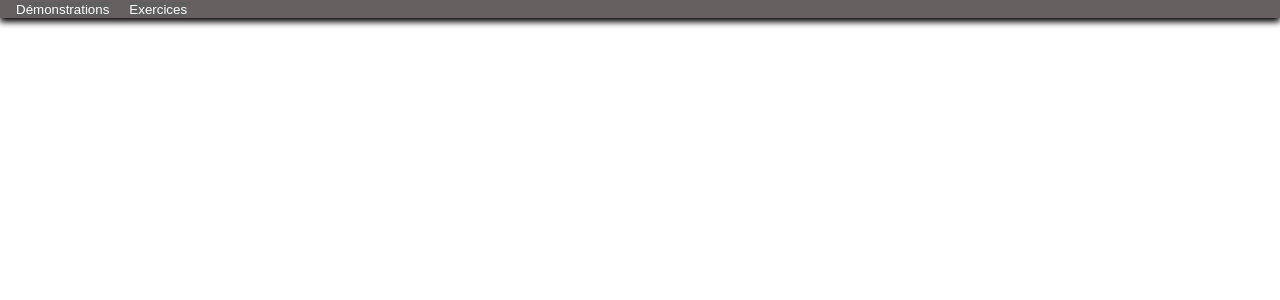
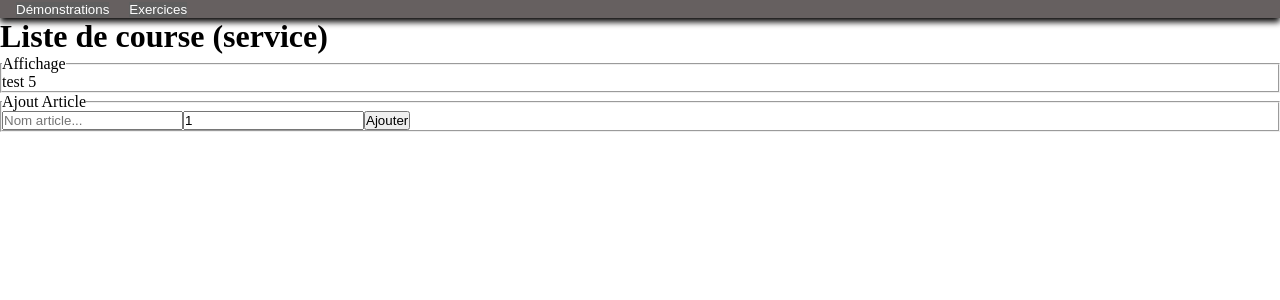
Before and after one commit to codewithadelite/fan-de-series, an Angular app: page /exos/service in a window 1280 px wide. Before the commit this address led to /. Shown: the top 300 px of the page. Built offline with nearby package versions, Linux system fonts and the light colour scheme.

Commit message:
correctifs service (1/2)

```diff
--- a/src/app/app-routing.module.ts
+++ b/src/app/app-routing.module.ts
@@ -8,6 +8,7 @@ import { ListeProduitsComponent } from './components/exos/liste-produits/liste-p
 import { ParentComponent } from './components/demos/inputOutput/parent/parent.component';
 import { ShoppingComponent } from './components/exos/shoppingList/shopping/shopping.component';
 import { LivreServiceComponent } from './components/demos/livre-service/livre-service.component';
+import { ShoppingListServiceComponent } from './components/exos/shopping-list-service/shopping-list-service.component';
 
 const routes: Routes = [
     { path: 'home', component: HomeComponent},
@@ -20,7 +21,8 @@ const routes: Routes = [
     ]},
     { path: 'exos', children: [
         { path: 'directive', component: ListeProduitsComponent },
-        { path: 'inputOutput', component: ShoppingComponent }
+        { path: 'inputOutput', component: ShoppingComponent },
+        { path: 'service', component: ShoppingListServiceComponent }
     ]}
 ];
 
--- a/src/app/app.module.ts
+++ b/src/app/app.module.ts
@@ -19,6 +19,7 @@ import { AffichageComponent } from './components/exos/shoppingList/affichage/aff
 import { AjoutComponent } from './components/exos/shoppingList/ajout/ajout.component';
 import { LivreServiceComponent } from './components/demos/livre-service/livre-service.component';
 import { AffichageLivreComponent } from './components/demos/livre-service/affichage-livre/affichage-livre.component';
+import { ShoppingListServiceComponent } from './components/exos/shopping-list-service/shopping-list-service.component';
 
 @NgModule({
     declarations: [
@@ -37,7 +38,8 @@ import { AffichageLivreComponent } from './components/demos/livre-service/affich
         AffichageComponent,
         AjoutComponent,
         LivreServiceComponent,
-        AffichageLivreComponent
+        AffichageLivreComponent,
+        ShoppingListServiceComponent
     ],
     imports: [
         BrowserModule,
--- /dev/null
+++ b/src/app/components/exos/shopping-list-service/shopping-list-service.component.html
@@ -0,0 +1,18 @@
+<h1>Liste de course (service)</h1>
+<fieldset>
+    <legend>Affichage</legend>
+    <ul>
+        @for (article of articles; track article.nom) {
+        <li>
+            {{article.nom}} {{article.quantite}}
+
+        </li>
+        }
+    </ul>
+</fieldset>
+<fieldset>
+    <legend>Ajout Article</legend>
+    <input type="text" [(ngModel)]="newArticleNom" placeholder="Nom article...">
+    <input type="number" [(ngModel)]="newArticleQuantite">
+    <button (click)="ajouterArticle()">Ajouter</button>
+</fieldset>
--- /dev/null
+++ b/src/app/components/exos/shopping-list-service/shopping-list-service.component.ts
@@ -0,0 +1,33 @@
+import { Component } from '@angular/core';
+import { ShoppinglistService } from '../../../tools/services/shoppinglist.service';
+import { of } from 'rxjs';
+
+@Component({
+    selector: 'app-shopping-list-service',
+    templateUrl: './shopping-list-service.component.html',
+    styleUrl: './shopping-list-service.component.scss'
+})
+export class ShoppingListServiceComponent {
+    articles: any
+    newArticleNom: string = ""
+    newArticleQuantite: number = 1
+
+    constructor(private _shoppingService: ShoppinglistService) {
+        this.articles = this._shoppingService.getArticles()
+    }
+
+    ajouterArticle() {
+        if (!this.newArticleNom) {
+            alert("L'article doit être encodé pour être validée ❌")
+        } else if (this.newArticleQuantite <= 0) {
+            alert("La quantité doit être supérieur a zéro ❌")
+        } else {
+            this._shoppingService.ajouterArticle(this.newArticleNom, this.newArticleQuantite)
+            this.articles = this._shoppingService.getArticles()
+            this.newArticleNom = ""
+            this.newArticleQuantite = 1
+            alert("Article ajoutés avec succès ✅")
+        }
+    }
+
+}
--- a/src/app/shared/nav-bar/nav-bar.component.html
+++ b/src/app/shared/nav-bar/nav-bar.component.html
@@ -17,6 +17,7 @@
             <div class="dropdown-content">
                 <a routerLink="/exos/directive">Directive</a>
                 <a routerLink="/exos/inputOutput">Shopping list (input output)</a>
+                <a routerLink="/exos/service">Shopping list (service)</a>
             </div>
         </ul>
     </div>
--- /dev/null
+++ b/src/app/tools/services/shoppinglist.service.ts
@@ -0,0 +1,42 @@
+import { Injectable } from '@angular/core';
+
+@Injectable({
+    providedIn: 'root'
+})
+export class ShoppinglistService {
+    private articles: { nom: string, quantite: number }[] = [
+        { nom: "test", quantite: 5 }
+    ]
+
+    // get articles
+    getArticles(): any {
+        return this.articles
+    }
+
+    // ajouter article
+    ajouterArticle(nom: string, quantite: number) {
+        const article = this.articles.find(article => article.nom === nom)
+        if (article) {
+            article.quantite += quantite
+            alert(`Le produit ${nom} existe déjà dans la liste \nQuantité incrémentée de ${quantite}`)
+        } else {
+            this.articles.push({ nom, quantite })
+        }
+    }
+
+    // update quantite
+    updateQuantite(nom: string, quantite: number) {
+        const article = this.articles.find(article => article.nom === nom)
+        if (article) {
+            article.quantite = quantite
+            if (article.quantite <= 0) {
+                this.supprimerArticle(nom)
+            }
+        }
+    }
+
+    // supprimer article
+    supprimerArticle(nom: string) {
+        this.articles = this.articles.filter(article => article.nom !== nom)
+    }
+}
```
Also changed, not shown: src/app/components/exos/shopping-list-service/shopping-list-service.component.scss (added), 1 other file (tests, documents, lock files or other folders).
